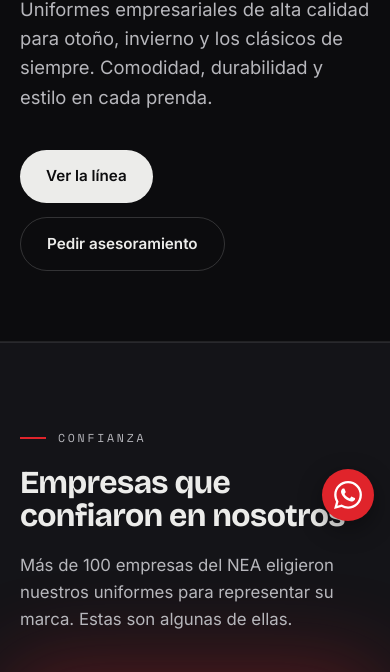
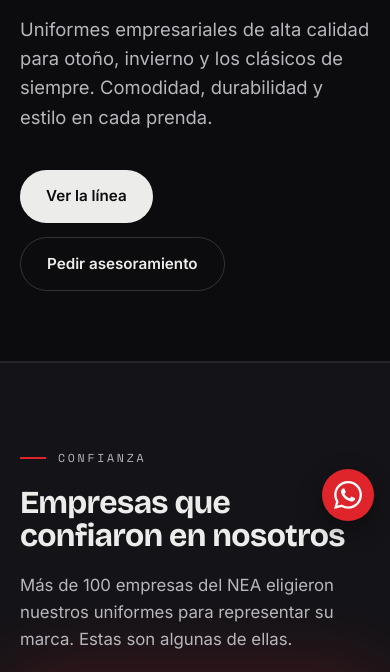
Before and after one commit to santaluciamateo/UE-landing, a plain HTML site: page catalogo-ue/index.html in a window 390 px wide. Shown: the part 307-979 px from the top of the page. Drawn offline with nearby package versions, Linux system fonts and the light colour scheme.

```diff
--- a/catalogo-ue/index.html
+++ b/catalogo-ue/index.html
@@ -213,7 +213,7 @@ footer{background:#08080A;border-top:1px solid var(--line);padding:74px 0 40px}
   footer{order:6}
   .hero-media{display:none}
   .hero-grid{min-height:auto}
-  .hero-copy{padding-top:28px}
+  .hero-copy{padding-top:48px}
 }
 
 .wa-float{position:fixed;right:20px;bottom:20px;z-index:60;width:56px;height:56px;border-radius:50%;
```
